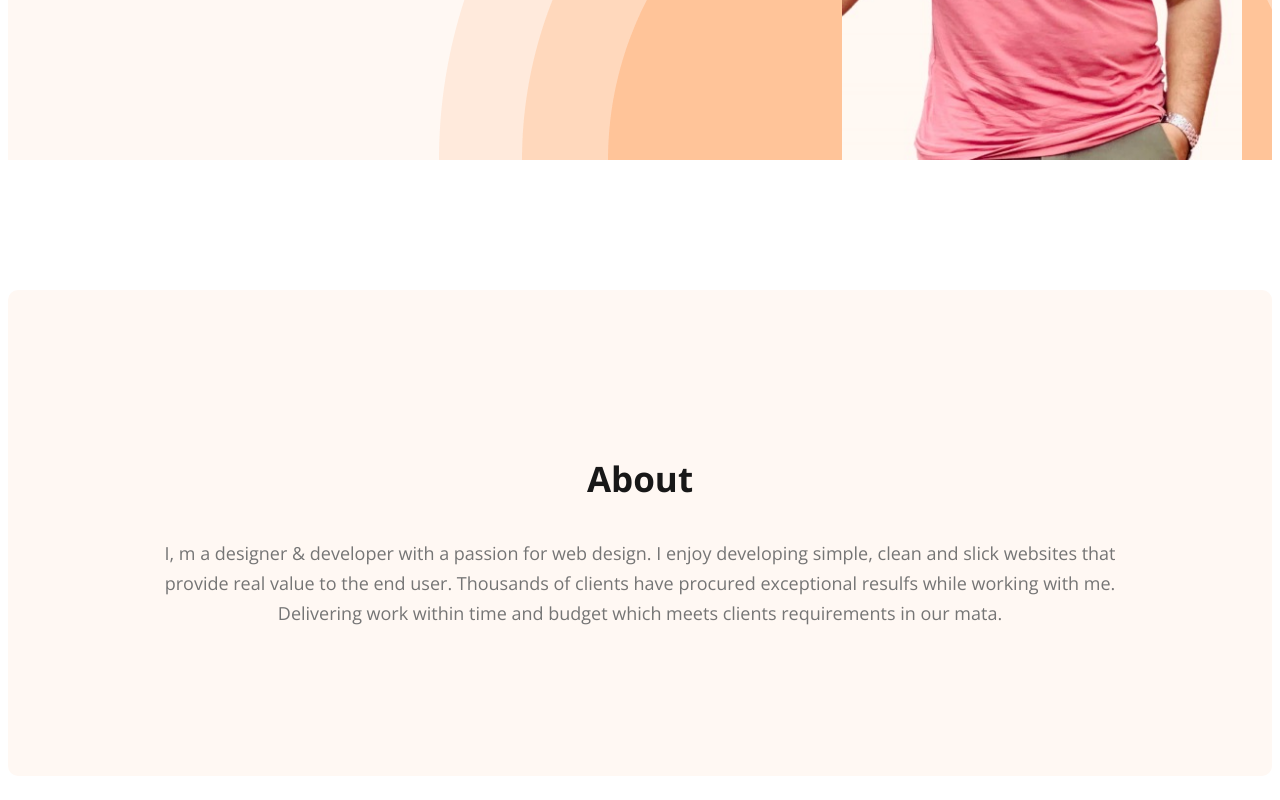
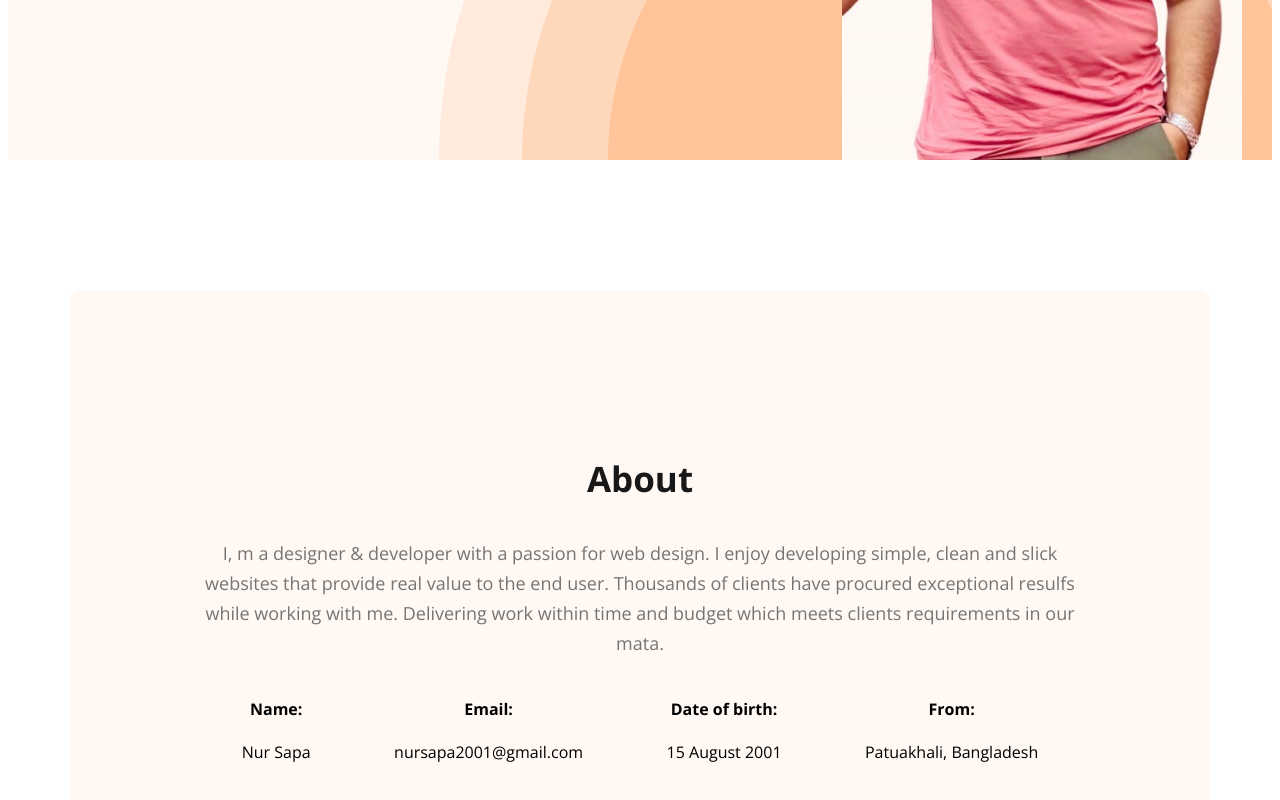
Before and after one commit to SaPa36/developer-portfolio, a plain HTML site: page index.html in a window 1280 px wide. Shown: the part 610-1410 px from the top of the page. Drawn offline with nearby package versions, Linux system fonts and the light colour scheme.

Commit message:
added about info

```diff
--- a/index.html
+++ b/index.html
@@ -39,6 +39,29 @@
             <p class="section-description">
                 I, m a designer & developer with a passion for web design. I enjoy developing simple, clean and slick websites that provide real value to the end user. Thousands of clients have procured exceptional resulfs while working with me. Delivering work within time and budget which meets clients requirements in our mata.
             </p>
+
+            <div class="about-info-container">
+                <div class="about-info">
+                    <h4 class="info-title">Name:
+                         </h4>
+                    <p class="info-description">Nur Sapa</p>
+                </div>
+                <div class="about-info">
+                    <h4 class="info-title">Email:
+                        </h4>
+                    <p class="info-description">nursapa2001@gmail.com</p>
+                </div>
+                <div class="about-info">
+                    <h4 class="info-title">Date of birth:
+                        </h4>
+                    <p class="info-description">15 August 2001</p>
+                </div>
+                <div class="about-info">
+                    <h4 class="info-title">From:
+                        </h4>
+                    <p class="info-description">Patuakhali, Bangladesh</p>
+                </div>
+            </div>
         </section>
     </main>
     <footer></footer>
--- a/styles/portfolio.css
+++ b/styles/portfolio.css
@@ -89,6 +89,11 @@ nav a {
 
 /* main section style */
 
+main {
+    max-width: 1140px;
+    margin: 0 auto;
+}
+
 /* about section style */
 
 .about {
@@ -96,6 +101,7 @@ nav a {
     border-radius: 10px;
 background: rgb(255, 248, 243);
 margin: 130px 0;
+
 }
 
 .section-title {
@@ -115,3 +121,12 @@ line-height: 30px;
 letter-spacing: 0%;
 text-align: center;
 }
+
+.about-info-container {
+    display: flex;
+    justify-content: space-around;
+}
+
+.about-info {
+    text-align: center;
+}
```
